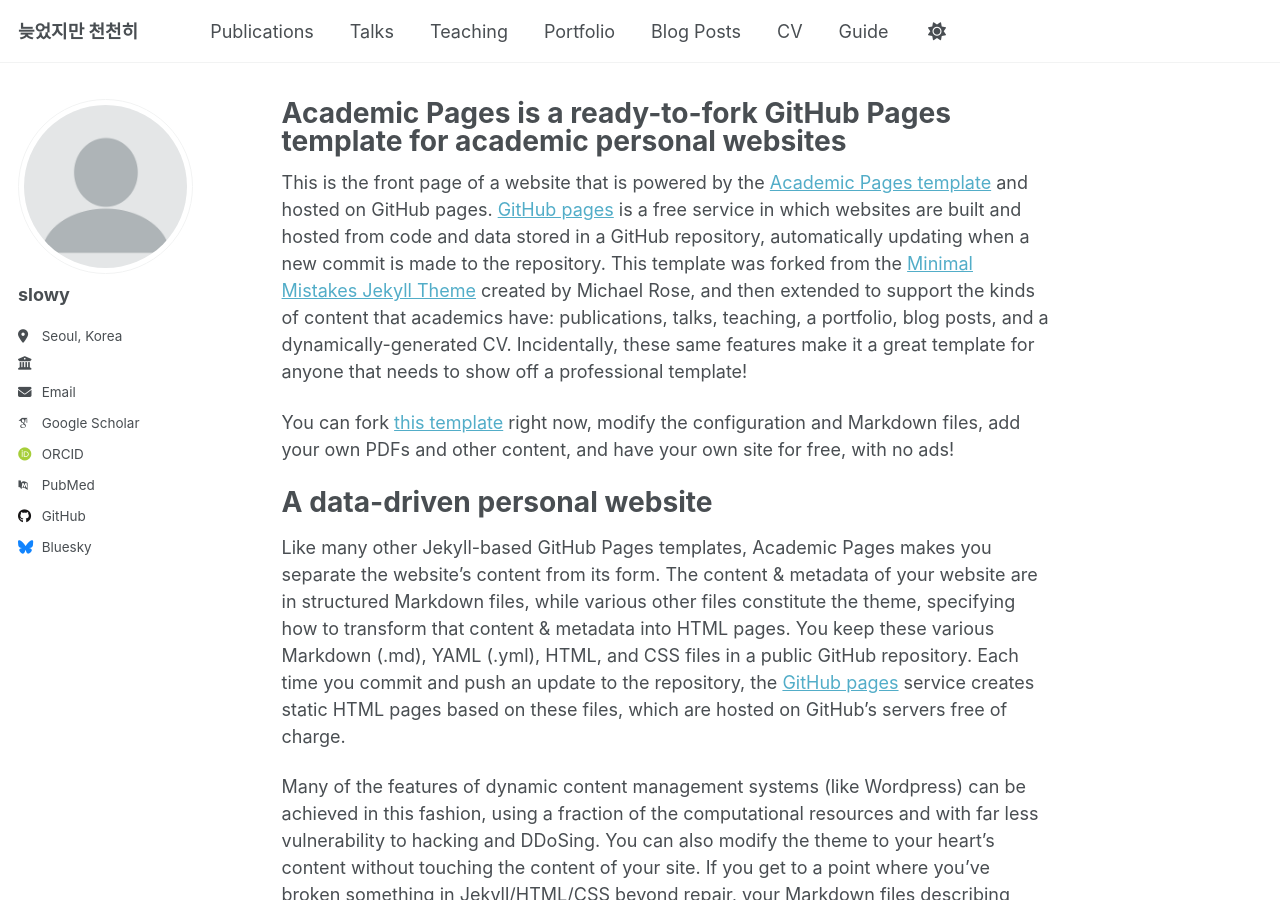
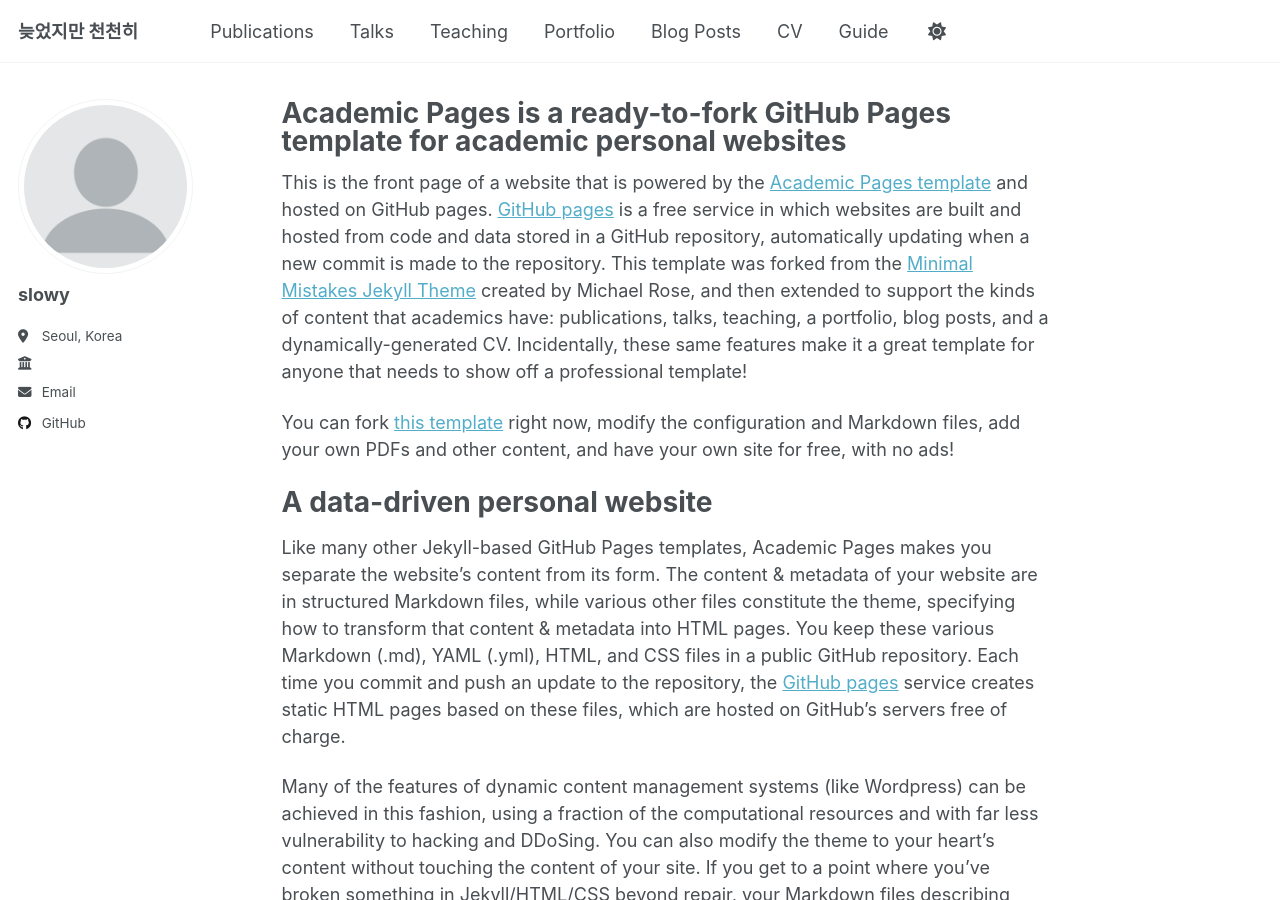
Before and after one commit to shinjhun8213/shinjhun8213.github.io, a Jekyll site: the page built from _pages/about.md, in a window 1280 px wide and 900 px high. Built offline with Jekyll 4.4.1, drawn with Linux system fonts in a browser that asks for light colours; some web fonts are replaced; a script that is not in the unit is left out.

Commit message:
Update _config.yml

```diff
--- a/_config.yml
+++ b/_config.yml
@@ -35,12 +35,12 @@ author:
   # Academic websites
   academia         : # URL
   arxiv            : # URL - Update with the correct link to your profile
-  googlescholar    : ""
+  googlescholar    :
   inspire-hep      : # URL
   impactstory      : # URL
-  orcid            : "l"
+  orcid            :
   semantic         : # URL
-  pubmed           : ""
+  pubmed           :
   researchgate     : # URL
   scopus           : # URL
 
@@ -54,7 +54,7 @@ author:
 
   # Social media
   artstation       : # Username
-  bluesky          : "" # Replace this with you Bluesky username
+  bluesky          :
   facebook         : # Username
   flickr           : # Username
   foursquare       : # Username
```
